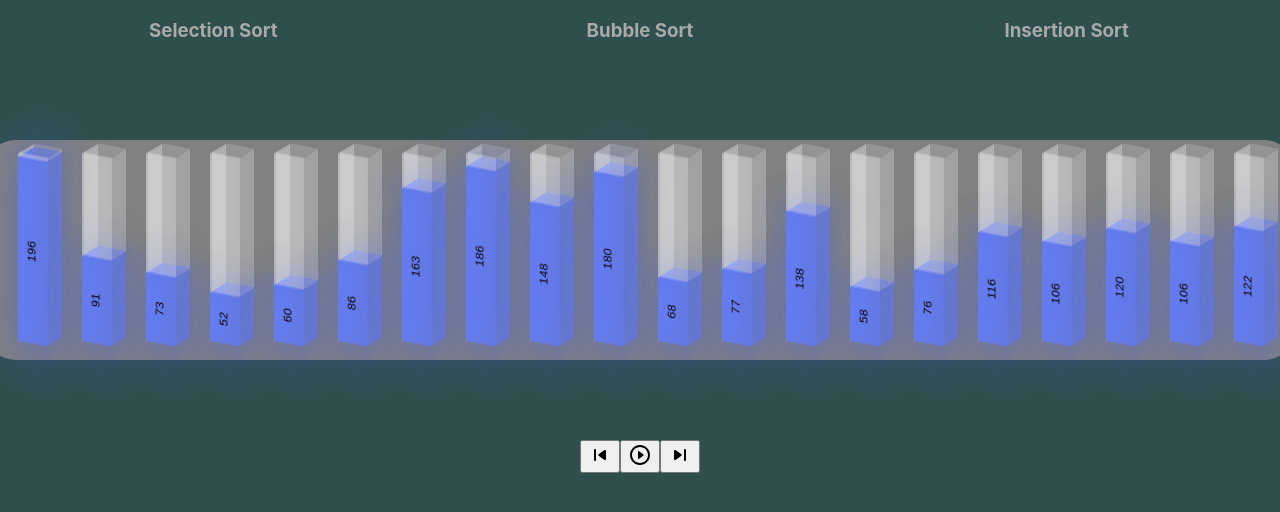
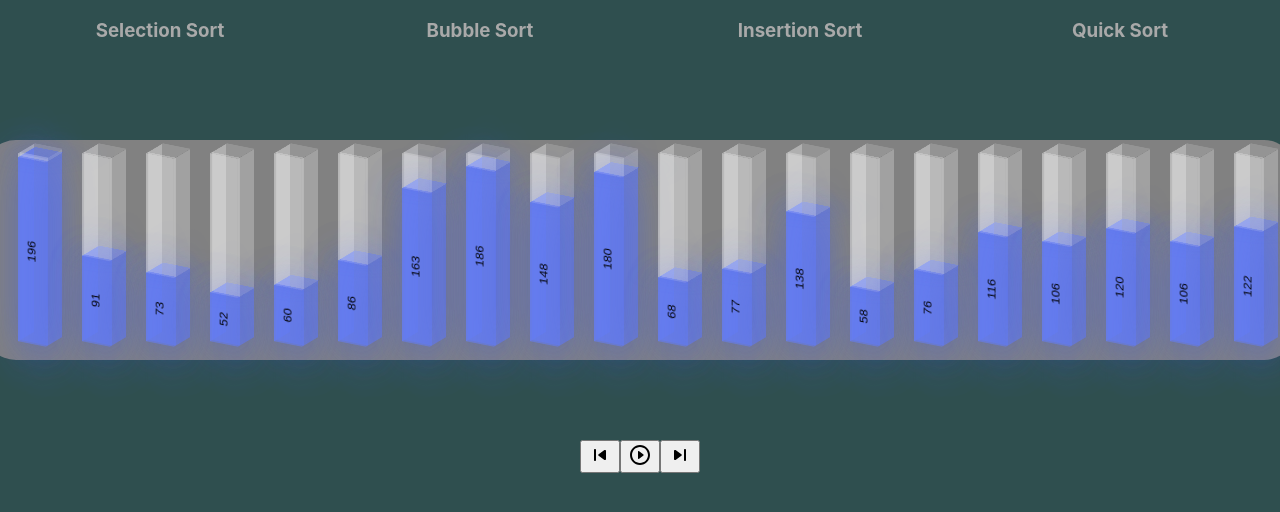
Before and after one commit to VABIII/sorting-visualizer, a React (Create React App) app: page / in a window 1280 px wide. Shown: the top 512 px of the page. Built offline with nearby package versions, Linux system fonts and the light colour scheme.

Commit message:
Added the quickSort header button even though it's not technically a button. It's a h2, actually. No, I mean a h3. I think...

```diff
--- a/src/components/Header.js
+++ b/src/components/Header.js
@@ -9,6 +9,7 @@ const Header = props => {
             <h3 className="selection-algo" onClick={()=> setAlgo('selectionSort')}>Selection Sort</h3>
             <h3 className="bubble-algo" onClick={()=> setAlgo('bubbleSort')}>Bubble Sort</h3>
             <h3 className="insertion-algo" onClick={()=> setAlgo('insertionSort')}>Insertion Sort</h3>
+            <h3 className="insertion-algo" onClick={()=> setAlgo('quickSort')}>Quick Sort</h3>
         </div>
     );
 };
```
